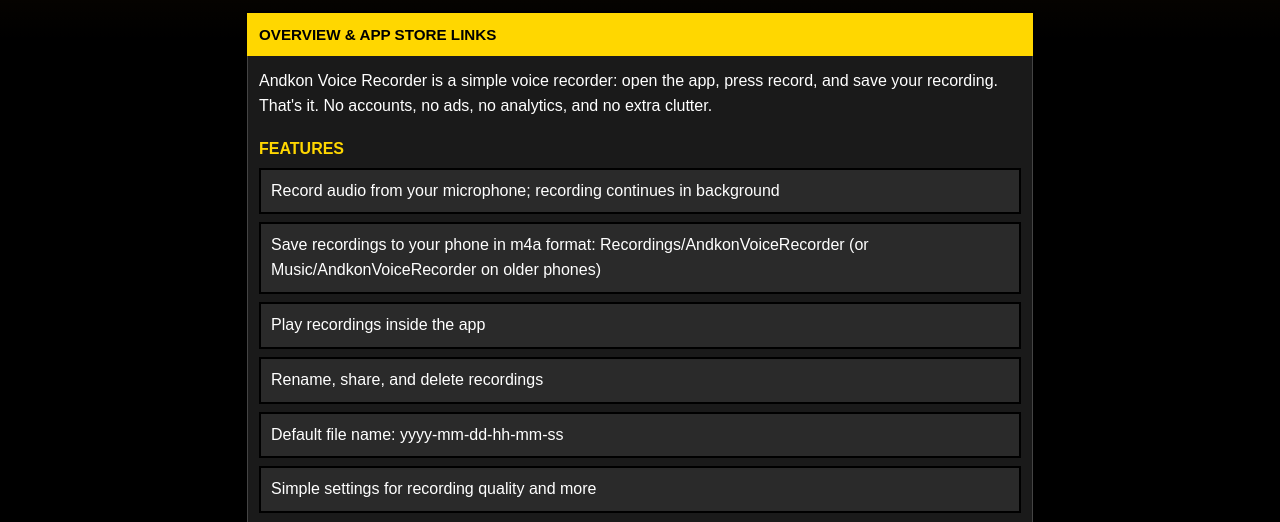
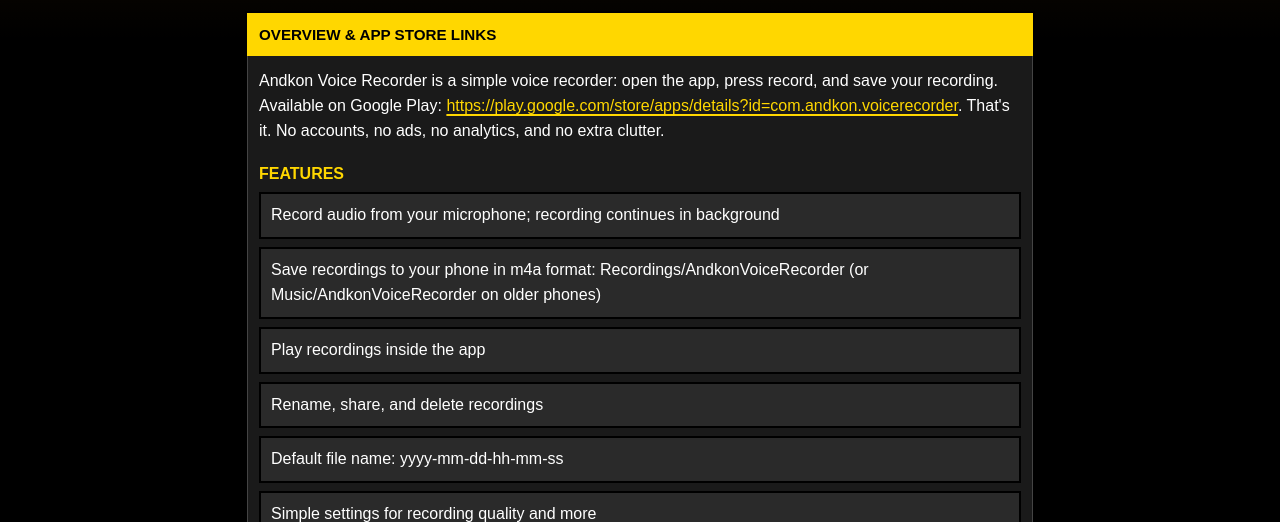
Before and after one commit to andkondev/andkondev.github.io, a plain HTML site: page voicerecorder/index.html in a window 1280 px wide. Shown: the part 219-741 px from the top of the page. Drawn offline with Linux system fonts and the light colour scheme.

Commit message:
Add Play Store link to voice recorder page

```diff
--- a/voicerecorder/index.html
+++ b/voicerecorder/index.html
@@ -656,7 +656,7 @@
             <section id="overview">
                 <h2 class="section-title">Overview &amp; App Store Links</h2>
                 <div class="section-body">
-                    <p>Andkon Voice Recorder is a simple voice recorder: open the app, press record, and save your recording. That's it. No accounts, no ads, no analytics, and no extra clutter.</p>
+                    <p>Andkon Voice Recorder is a simple voice recorder: open the app, press record, and save your recording. Available on Google Play: <a href="https://play.google.com/store/apps/details?id=com.andkon.voicerecorder">https://play.google.com/store/apps/details?id=com.andkon.voicerecorder</a>. That's it. No accounts, no ads, no analytics, and no extra clutter.</p>
 
                     <h3>Features</h3>
                     <ul class="feature-list">
```
